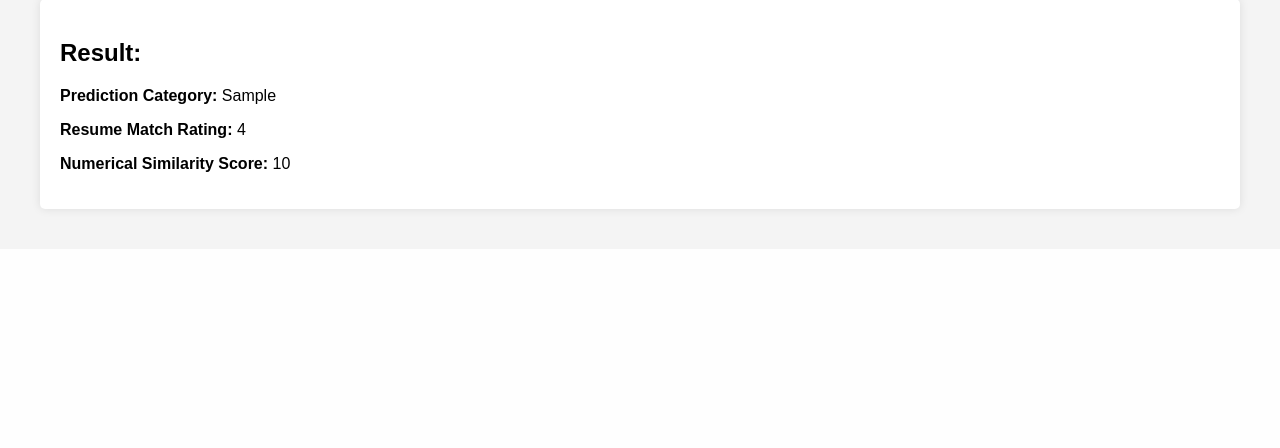
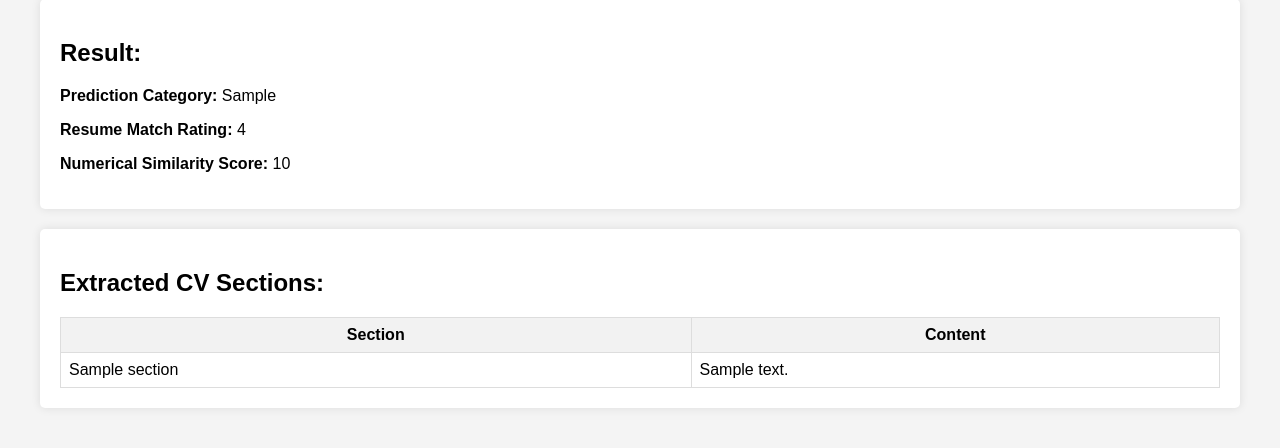
Before and after one commit to 5aadali/Resume-Rater-RR-, a Flask app: template resume_job_description_app/templates/index.html in a window 1280 px wide. Shown: the part 661-1109 px from the top of the page. Before the commit the page ends 876 px from the top, so only its background shows below. Run offline with Flask 3, Linux system fonts and the light colour scheme; the template is opened without the code that fills it: most values are stand-ins (such as "Sample title", 1, 10 or a date in 2020); parts of the project's set-up code (start-up, migrations or seed data) failed here and were passed over.

Commit message:
App.py updated along with index file.

```diff
--- a/resume_job_description_app/app.py
+++ b/resume_job_description_app/app.py
@@ -1,8 +1,9 @@
 import os
-from flask import Flask, request, render_template, jsonify
+import re
+import csv
+from flask import Flask, request, render_template
 import pickle
 import pdfplumber
-import re
 from sklearn.metrics.pairwise import cosine_similarity
 from werkzeug.utils import secure_filename
 
@@ -26,25 +27,6 @@ def pdf_to_text(file_path):
                 text += page_text + '\n'
         return text
 
-def extract_resume_sections(resume_text):
-    sections = {}
-    job_description_pattern = r'(?<=Job Description:)\s*(.*?)(?=\n|$)'
-    skills_pattern = r'(?<=Skills:)\s*(.*?)(?=\n|$)'
-    experience_pattern = r'(?<=Experience:)\s*(.*?)(?=\n|$)'
-    interest_pattern = r'(?<=Interests:)\s*(.*?)(?=\n|$)'
-
-    job_description = re.search(job_description_pattern, resume_text, re.IGNORECASE | re.DOTALL)
-    skills = re.search(skills_pattern, resume_text, re.IGNORECASE | re.DOTALL)
-    experience = re.search(experience_pattern, resume_text, re.IGNORECASE | re.DOTALL)
-    interests = re.search(interest_pattern, resume_text, re.IGNORECASE | re.DOTALL)
-
-    sections['job_description'] = job_description.group(1).strip() if job_description else None
-    sections['skills'] = skills.group(1).strip() if skills else None
-    sections['experience'] = experience.group(1).strip() if experience else None
-    sections['interests'] = interests.group(1).strip() if interests else None
-
-    return sections
-
 def clean_resume(txt):
     clean_text = re.sub(r'http\S+\s', ' ', txt)
     clean_text = re.sub(r'RT|cc', ' ', clean_text)
@@ -65,6 +47,55 @@ def rate_resume_similarity(resume_features, job_description_text):
         return 'Medium Match', similarity_score
     else:
         return 'Low Match', similarity_score
+
+def save_to_csv(data):
+    csv_file = 'cv_sections.csv'
+    file_exists = os.path.isfile(csv_file)
+
+    with open(csv_file, 'a', newline='') as csvfile:
+        fieldnames = ['Name', 'Category', 'Education', 'Experience', 'Skills', 'Projects', 'Probability Score']
+        writer = csv.DictWriter(csvfile, fieldnames=fieldnames)
+
+        if not file_exists:
+            writer.writeheader()
+
+        writer.writerow(data)
+
+def extract_section(cv_text, section_name):
+    pattern = re.compile(
+        rf'(?i)^{section_name}.*?^(Experience|Skills|Projects|Certifications|Languages|$)',
+        re.MULTILINE | re.DOTALL
+    )
+    match = pattern.search(cv_text)
+    if match:
+        section = match.group(0).strip()
+        next_section = re.split(r'^(Experience|Skills|Projects|Certifications|Languages)', section, maxsplit=1)
+        return next_section[0].strip() if next_section else section
+    return f"{section_name} section not found."
+
+def extract_section1(cv_text, section_name):
+    pattern = re.compile(
+        rf'(?i)^{section_name}.*?^(Experience|Projects|Certifications|Languages|$)',
+        re.MULTILINE | re.DOTALL
+    )
+    match = pattern.search(cv_text)
+    if match:
+        section = match.group(0).strip()
+        next_section = re.split(r'^(Experience|Projects|Certifications|Languages)', section, maxsplit=1)
+        return next_section[0].strip() if next_section else section
+    return f"{section_name} section not found."
+
+def extract_section2(cv_text, section_name):
+    pattern = re.compile(
+        rf'(?i)^{section_name}.*?^(Certifications|Languages|$)',
+        re.MULTILINE | re.DOTALL
+    )
+    match = pattern.search(cv_text)
+    if match:
+        section = match.group(0).strip()
+        next_section = re.split(r'^(Certifications|Languages)', section, maxsplit=1)
+        return next_section[0].strip() if next_section else section
+    return f"{section_name} section not found."
 
 @app.route('/')
 def index():
@@ -95,30 +126,54 @@ def upload_files():
 
     resume_text = pdf_to_text(resume_path)
     cleaned_resume = clean_resume(resume_text)
-    resume_sections = extract_resume_sections(resume_text)
-    job_description_text = resume_sections['job_description']
-    skills_text = resume_sections['skills']
-    experience_text = resume_sections['experience']
-    interests_text = resume_sections['interests']
+    resume_sections = {
+        'Education': extract_section(resume_text, 'Education'),
+        'Experience': extract_section(resume_text, 'Experience'),
+        'Skills': extract_section1(resume_text, 'Skills'),
+        'Projects': extract_section2(resume_text, 'Projects')
+    }
 
+    # Debugging output
+    print("Education Section:", resume_sections['Education'])
+    print("Experience Section:", resume_sections['Experience'])
+    print("Skills Section:", resume_sections['Skills'])
+    print("Projects Section:", resume_sections['Projects'])
+
+    job_description_text = resume_sections.get('Education', '')  # Use a default value if needed
     cleaned_job_description = clean_resume(job_description_text) if job_description_text else ''
-    cleaned_skills = clean_resume(skills_text) if skills_text else ''
-    cleaned_experience = clean_resume(experience_text) if experience_text else ''
-    cleaned_interests = clean_resume(interests_text) if interests_text else ''
 
     resume_features = tfidf.transform([cleaned_resume])
     prediction_id = clf.predict(resume_features)[0]
     match_rating, similarity_score = rate_resume_similarity(resume_features, cleaned_job_description)
     rounded_similarity_score = round(similarity_score, 2)
 
+    # Save the details to CSV
+    name = "Unknown"  # Replace with actual logic if available
+    probability_score = rounded_similarity_score
+    csv_data = {
+        'Name': name,
+        'Category': prediction_id,
+        'Education': resume_sections['Education'],
+        'Experience': resume_sections['Experience'],
+        'Skills': resume_sections['Skills'],
+        'Projects': resume_sections['Projects'],
+        'Probability Score': probability_score
+    }
+    save_to_csv(csv_data)
+
+    # Prepare CSV data for rendering
+    csv_data_for_template = [
+        {'Section': 'Education', 'Content': resume_sections['Education']},
+        {'Section': 'Experience', 'Content': resume_sections['Experience']},
+        {'Section': 'Skills', 'Content': resume_sections['Skills']},
+        {'Section': 'Projects', 'Content': resume_sections['Projects']}
+    ]
+
     return render_template('index.html',
                            prediction_category=prediction_id,
                            resume_match_rating=match_rating,
                            numerical_similarity_score=rounded_similarity_score,
-                           job_description=job_description_text,
-                           skills=skills_text,
-                           experience=experience_text,
-                           interests=interests_text)
+                           csv_data=csv_data_for_template)
 
 if __name__ == '__main__':
     if not os.path.exists('uploads'):
--- a/resume_job_description_app/req.txt
+++ b/resume_job_description_app/req.txt
@@ -0,0 +1 @@
+Ahaha tematar bare mazedar....
--- a/resume_job_description_app/templates/index.html
+++ b/resume_job_description_app/templates/index.html
@@ -42,7 +42,7 @@
         input[type="submit"]:hover {
             background: #0056b3;
         }
-        .result {
+        .result, .csv-results {
             margin-top: 20px;
             background: #fff;
             padding: 20px;
@@ -51,6 +51,17 @@
         }
         .error {
             color: red;
+        }
+        .csv-results table {
+            width: 100%;
+            border-collapse: collapse;
+        }
+        .csv-results th, .csv-results td {
+            border: 1px solid #ddd;
+            padding: 8px;
+        }
+        .csv-results th {
+            background-color: #f2f2f2;
         }
     </style>
 </head>
@@ -106,6 +117,27 @@
                 <p><strong>Numerical Similarity Score:</strong> {{ numerical_similarity_score }}</p>
             </div>
         {% endif %}
+        {% if csv_data %}
+            <div class="csv-results">
+                <h2>Extracted CV Sections:</h2>
+                <table>
+                    <thead>
+                        <tr>
+                            <th>Section</th>
+                            <th>Content</th>
+                        </tr>
+                    </thead>
+                    <tbody>
+                        {% for section in csv_data %}
+                            <tr>
+                                <td>{{ section.Section }}</td>
+                                <td>{{ section.Content }}</td>
+                            </tr>
+                        {% endfor %}
+                    </tbody>
+                </table>
+            </div>
+        {% endif %}
     </div>
 </body>
 </html>
```
Also changed, not shown: cv_sections.csv (added, +142 -0 lines), 3 other files.
